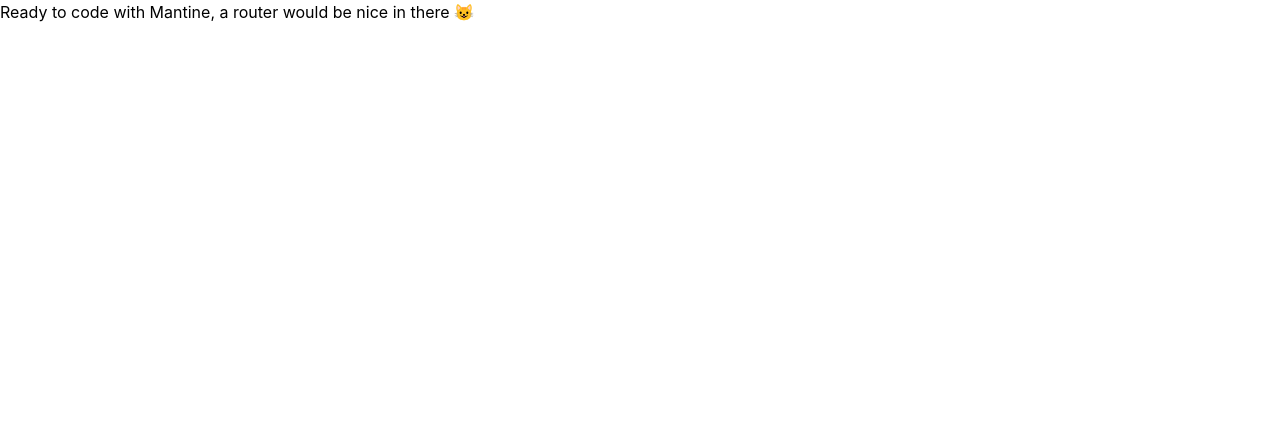
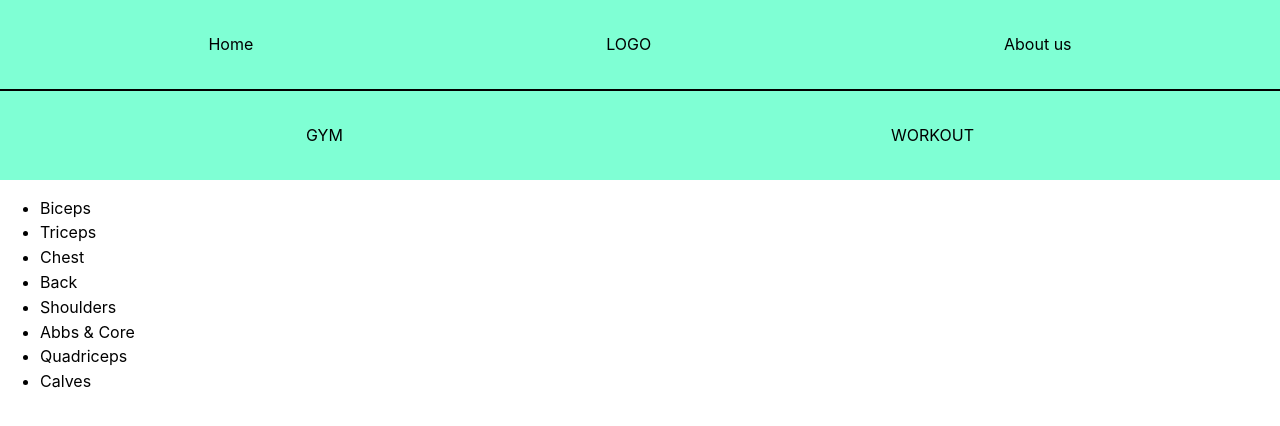
Before and after one commit to SantiMora06/fatfuckers, a React (Vite) app: page / in a window 1280 px wide. Shown: the top 426 px of the page. Built offline with nearby package versions, Linux system fonts and the light colour scheme.

Commit message:
Starting Navbar

```diff
--- a/src/App.jsx
+++ b/src/App.jsx
@@ -1,6 +1,9 @@
+import HomePage from "./Pages/HomePage";
+
 function App() {
   return <>
-  Ready to code with Mantine, a router would be nice in there 😺</>
+  <HomePage/>
+  </>
 }
 
 export default App
--- a/src/Components/MainNavbar.jsx
+++ b/src/Components/MainNavbar.jsx
@@ -0,0 +1,10 @@
+const MainNavbar = () => {
+    return (
+        <ul className="MainNavbar">
+            <li>GYM</li>
+            <li>WORKOUT</li>
+            </ul>
+     );
+}
+
+export default MainNavbar;
--- a/src/Components/Navbar.jsx
+++ b/src/Components/Navbar.jsx
@@ -0,0 +1,11 @@
+const Navbar = () => {
+    return (
+        <nav>
+            <li>Home</li>
+            <li>LOGO</li>
+            <li>About us</li>
+        </nav>
+     );
+}
+
+export default Navbar;
--- a/src/Components/ToggleNavbar.jsx
+++ b/src/Components/ToggleNavbar.jsx
@@ -0,0 +1,16 @@
+const ToggleNavbar = () => {
+    return (
+        <ul>
+            <li>Biceps</li>
+            <li>Triceps</li>
+            <li>Chest</li>
+            <li>Back</li>
+            <li>Shoulders</li>
+            <li>Abbs & Core</li>
+            <li>Quadriceps</li>
+            <li>Calves</li>
+        </ul>
+     );
+}
+
+export default ToggleNavbar;
--- a/src/Pages/HomePage.jsx
+++ b/src/Pages/HomePage.jsx
@@ -0,0 +1,18 @@
+import MainNavbar from "../Components/MainNavbar";
+import Navbar from "../Components/Navbar";
+import ToggleNavbar from "../Components/ToggleNavbar";
+
+const HomePage = () => {
+
+    return (
+        <>
+        <Navbar/>
+        <MainNavbar/>
+        <ToggleNavbar/>
+        </>
+     );
+}
+
+
+
+export default HomePage;
--- a/src/styles/global.css
+++ b/src/styles/global.css
@@ -0,0 +1,30 @@
+#root {
+    font-size: 16px;
+    margin: 0;
+}
+
+nav {
+    display: flex;
+    flex-direction: row;
+    flex-wrap: wrap;
+    justify-content: space-around;
+    align-content: center;
+    list-style: none;
+    position: sticky;
+    background-color: aquamarine;
+    padding: 2em;
+}
+
+ul.MainNavbar {
+    display: flex;
+    flex-direction: row;
+    flex-wrap: wrap;
+    justify-content: space-around;
+    align-content: center;
+    list-style: none;
+    position: sticky;
+    background-color: aquamarine;
+    padding: 2em;
+    margin: 0;
+    border-top: 2px solid black;
+}
```
